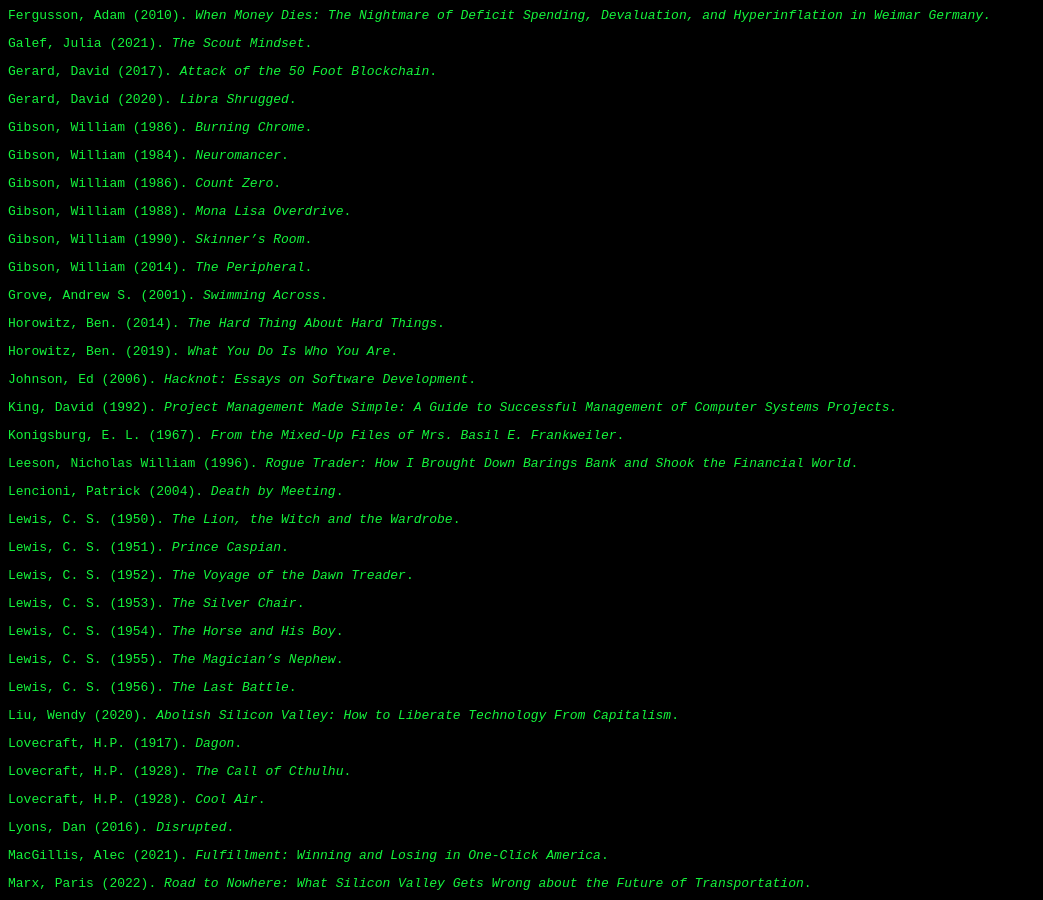
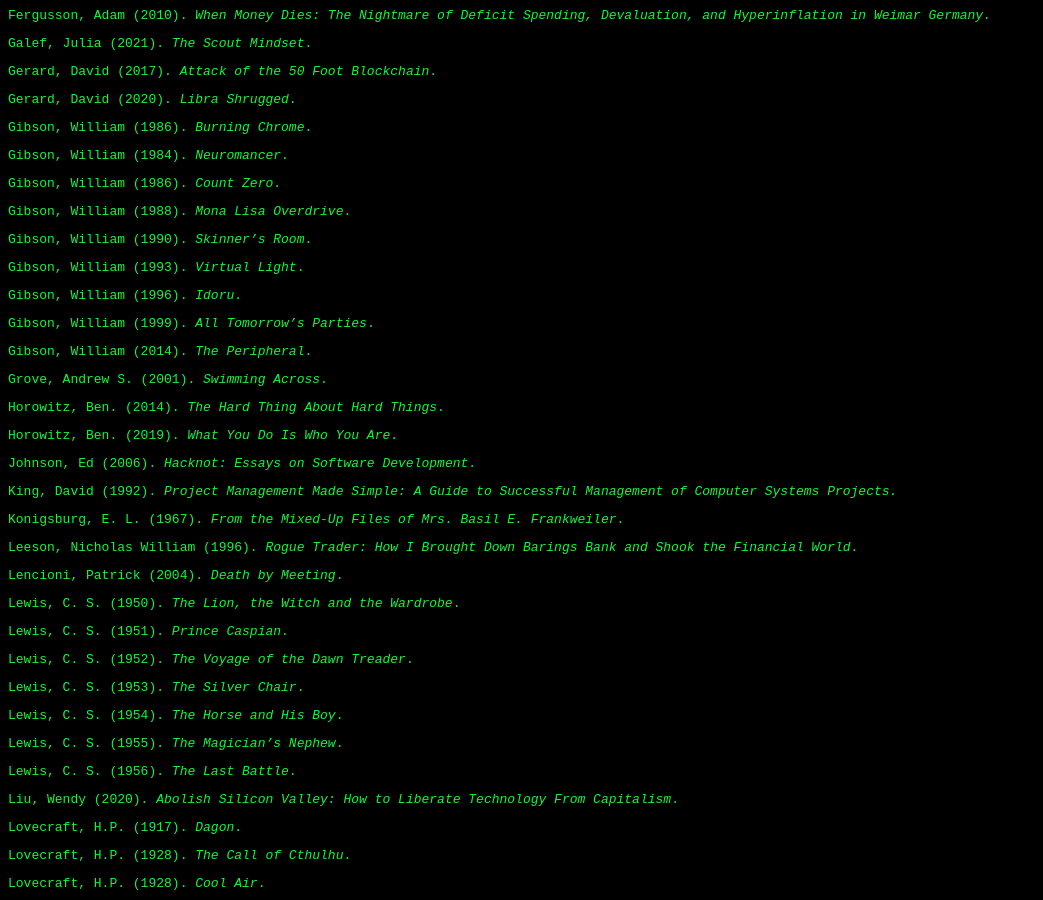
Before and after one commit to davejagoda/davejagoda.github.io, a Jekyll site: the page built from books/index.md, in a window 1280 px wide and 900 px high, scrolled down 561 px. Shown: the whole window, without its empty margins (0-1043 px from the left). Built offline with Jekyll 4.4.1, drawn with Linux system fonts in a browser that asks for light colours.

Commit message:
Add Gibson's Bridge trilogy to books/index.md

```diff
--- a/books/index.md
+++ b/books/index.md
@@ -58,6 +58,12 @@
 Gibson, William (1988). *Mona Lisa Overdrive*.
 
 Gibson, William (1990). *Skinner's Room*.
+
+Gibson, William (1993). *Virtual Light*.
+
+Gibson, William (1996). *Idoru*.
+
+Gibson, William (1999). *All Tomorrow's Parties*.
 
 Gibson, William (2014). *The Peripheral*.
 
```
